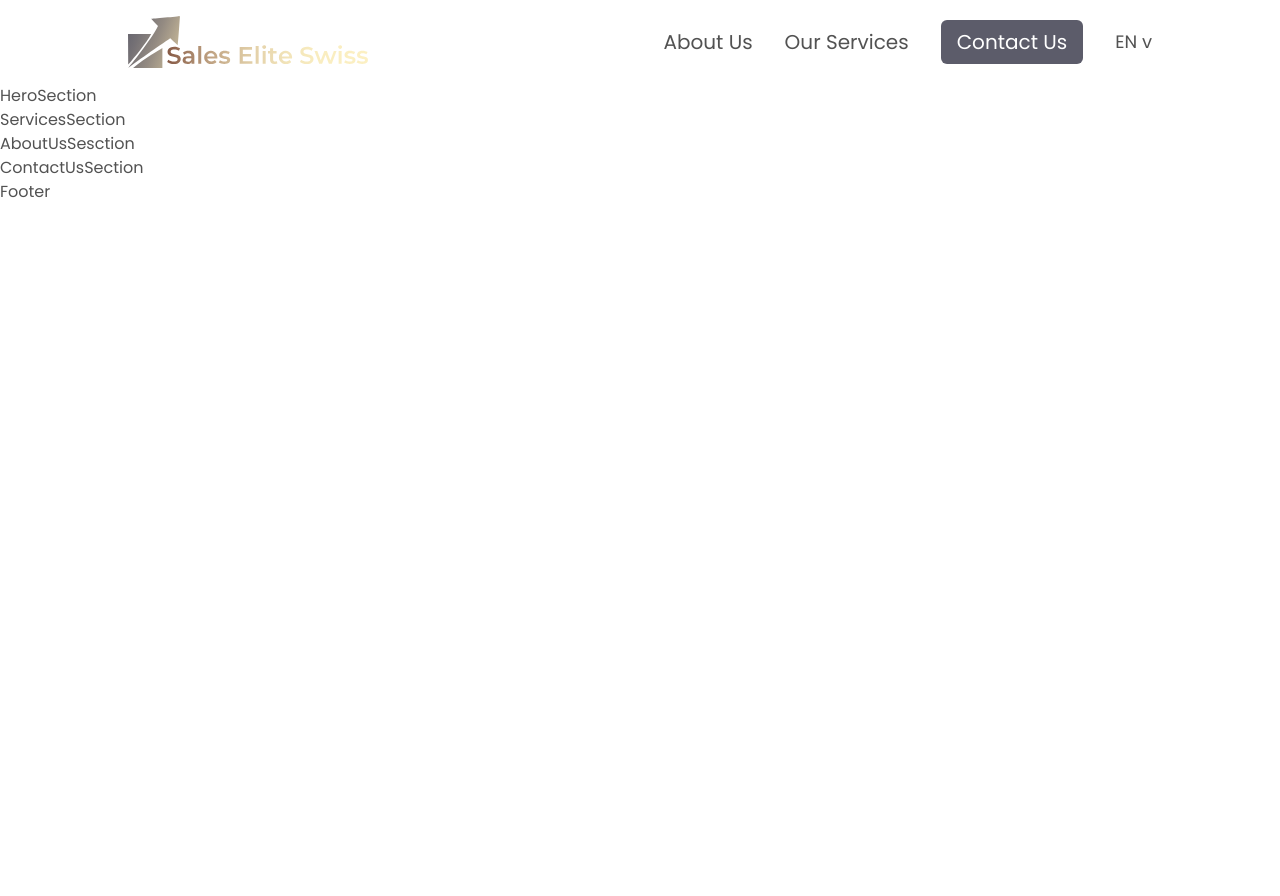
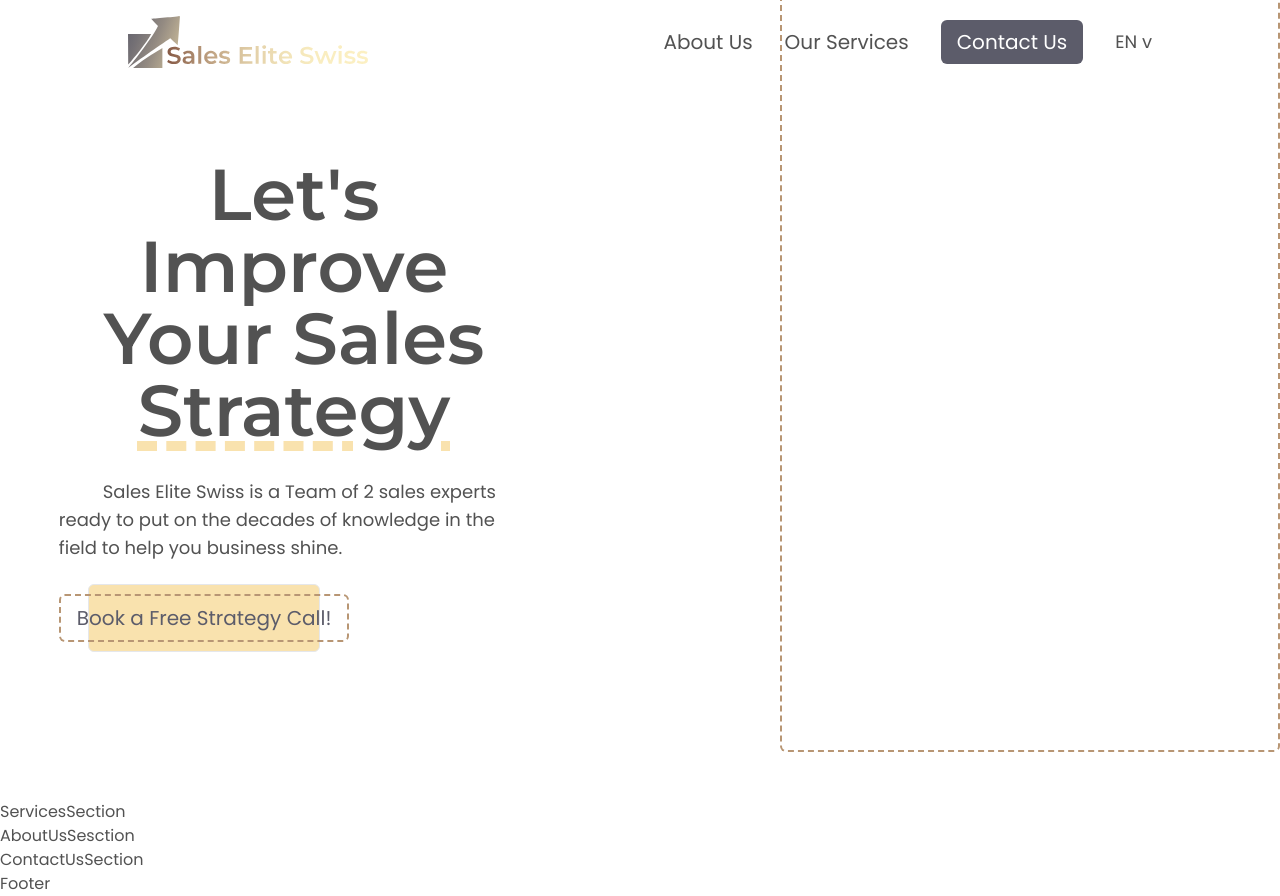
Before and after one commit to BechirMakhlouf/sales-elite-swiss, a Next.js app: page /en in a window 1280 px wide. Before the commit the page ends 800 px from the top, so only its background shows below. Built offline with nearby package versions, Linux system fonts and the light colour scheme.

Commit message:
start hero section

```diff
--- a/app/[locale]/globals.css
+++ b/app/[locale]/globals.css
@@ -15,6 +15,7 @@
   font-family: Poppins, sans-serif;
   color: #525252
 }
+
 body {
 }
 
@@ -22,3 +23,41 @@ h1,
 h2 {
   font-family: Montserrat, sans-serif;
 }
+
+button {
+  outline: none;
+}
+
+.text-dash {
+  text-decoration: underline dashed;
+}
+
+/* .button-variant-2::before { */
+/*   display: inline-block; */
+/*   content: ""; */
+/*   position: absolute; */
+/*   top: -50%; */
+/*   /* left: 50%; */
+/*   z-index: -20 ; */
+/*   width: 70%; */
+/*   height: 100%; */
+/*   /* opacity: 90%; */
+/* } */
+
+.hover-underline-animation::after {
+  content: '';
+  position: absolute;
+  width: 100%;
+  transform: scaleX(0);
+  height: 6px;
+  border-radius: 4px;
+  bottom: 0;
+  left: 0;
+  transform-origin: bottom right;
+  transition: transform 0.25s ease-out;
+}
+
+.hover-underline-animation:hover::after {
+  transform: scaleX(1);
+  transform-origin: bottom left;
+}
--- a/app/[locale]/page.tsx
+++ b/app/[locale]/page.tsx
@@ -8,8 +8,10 @@ import Footer from "@/components/Footer";
 export default function Index() {
   return (
     <>
-      <Header />
-      <HeroSection />
+      <div className="h-screen">
+        <Header />
+        <HeroSection />
+      </div>
       <ServicesSection />
       <AboutUsSesction />
       <ContactUsSection />
--- a/components/Header.tsx
+++ b/components/Header.tsx
@@ -5,24 +5,25 @@ import ButtonVariant1 from "./ui/ButtonVariant1";
 const Header = () => {
   return (
     <>
-      <div className="flex justify-center">
+      <div className="fixed w-full flex justify-center ">
         <div className="py-4 px-8 xl:w-[85%] md:w-[90%] w-full flex justify-between items-center">
           <Image
             alt="sales elite swiss logo with slogan"
             src={FullLogo}
             width={240}
+            className="cursor-pointer"
           />
-          <ul className="lg:flex hidden text-xl justify-around items-center gap-x-8">
-            <li className="cursor-pointer">
-              <span>About Us</span>
+          <ul className="lg:flex hidden select-none text-xl justify-around items-center gap-x-8">
+            <li className="relative cursor-pointer hover-underline-animation after:bg-secondary">
+              <span className="">About Us</span>
             </li>
-            <li className="cursor-pointer">
+            <li className="relative cursor-pointer hover-underline-animation after:bg-secondary">
               <span>Our Services</span>
             </li>
-            <li className="cursor-pointer">
+            <li className="select-none">
               <ButtonVariant1>Contact Us</ButtonVariant1>
             </li>
-            <li className="cursor-pointer text-lg">
+            <li className="relative cursor-pointer hover-underline-animation after:bg-secondary text-lg">
               <span>EN v</span>
             </li>
           </ul>
--- a/components/HeroSection.tsx
+++ b/components/HeroSection.tsx
@@ -1,9 +1,32 @@
-import React from 'react'
-
+import React from "react";
+import ButtonVariant2 from "./ui/ButtonVariant2";
+import ImageVariant1 from "./ui/ImageVariant1";
+// border-b-[14px] border-accent ronded-md border-dashed
 const HeroSection = () => {
   return (
-    <div>HeroSection</div>
-  )
-}
+    <div className="bg-background h-[100%]  flex justify-stretch items-center">
+      <div className="w-full h-full flex flex-col justify-center items-center ">
+        <div className="w-[80%] flex flex-col gap-y-8">
+          <h1 className="text-7xl text-center ">
+            Let&apos;s Improve Your Sales{" "}
+            <span className="font-heading underline decoration-[10px] decoration-dashed decoration-accent rounded-md ">Strategy</span>
+          </h1>
+          <p className="indent-11 text-lg">
+            Sales Elite Swiss is a Team of 2 sales experts ready to put on the
+            decades of knowledge in the field to help you business shine.
+          </p>
+          <ButtonVariant2>
+            <span className="text-xl text-inherit">
+              Book a Free Strategy Call!
+            </span>
+          </ButtonVariant2>
+        </div>
+      </div>
+      <div className="w-full h-full flex pb-12 pl-[12rem] items-end ">
+          <ImageVariant1 alt="hello" width={500} height={780}/>
+      </div>
+    </div>
+  );
+};
 
-export default HeroSection
+export default HeroSection;
--- a/components/ServicesSection.tsx
+++ b/components/ServicesSection.tsx
@@ -1,9 +1,7 @@
-import React from 'react'
+import React from "react";
 
 const ServicesSection = () => {
-  return (
-    <div>ServicesSection</div>
-  )
-}
+  return <div className="">ServicesSection</div>;
+};
 
-export default ServicesSection
+export default ServicesSection;
--- a/components/ui/ButtonVariant1.tsx
+++ b/components/ui/ButtonVariant1.tsx
@@ -2,7 +2,7 @@ import { PropsWithChildren } from "react";
 
 const ButtonVariant1 = (props: PropsWithChildren) => {
   return (
-    <button className="py-2 px-4 bg-primary text-background rounded-md">
+    <button className="inline-block w-fit py-2 px-4 bg-primary text-background rounded-md">
       {props.children}
     </button>
   );
--- /dev/null
+++ b/components/ui/ButtonVariant2.tsx
@@ -0,0 +1,20 @@
+import { PropsWithChildren } from "react";
+
+      // <div className="absolute inline-block text-transparent py-2 px-4 border bg-accent h-[140%] top-[-20%] right-[10%] w-[80%] rounded-md ">
+      //   {props.children}
+      // </div>
+const ButtonVariant2 = (props: PropsWithChildren) => {
+  return (
+    <div className="inline-block relative w-fit left-18">
+      <div className="absolute inline-block text-transparent py-2 px-4 border bg-accent h-[140%] top-[-20%] right-[10%] w-[80%] rounded-md ">
+        {props.children}
+      </div>
+      <button className="inline-block relative z-10 bg-transparent button-variant-2 w-fit py-2 px-4 text-primary rounded-md
+      border-secondary border-dashed border-2">
+        {props.children}
+      </button>
+    </div>
+  );
+};
+
+export default ButtonVariant2;
--- /dev/null
+++ b/components/ui/ImageVariant1.tsx
@@ -0,0 +1,15 @@
+const ImageVariant1 = (
+  props: { alt: string; width: number; height: number },
+) => {
+  return (
+    <>
+      <div
+        style={{ width: props.width, height: props.height }}
+        className="border-2 border-secondary border-dashed rounded-md"
+      >
+      </div>
+    </>
+  );
+};
+
+export default ImageVariant1;
```
Also changed, not shown: components/AboutUsSection.tsx (+4 -6 lines), components/ContactUsSection.tsx (+4 -6 lines), components/Footer.tsx (+4 -6 lines).
